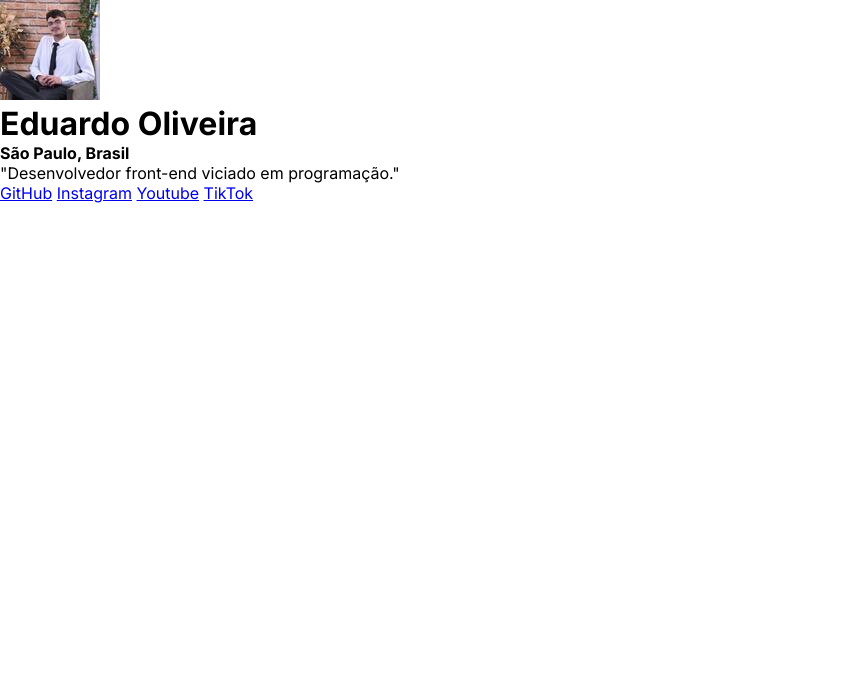
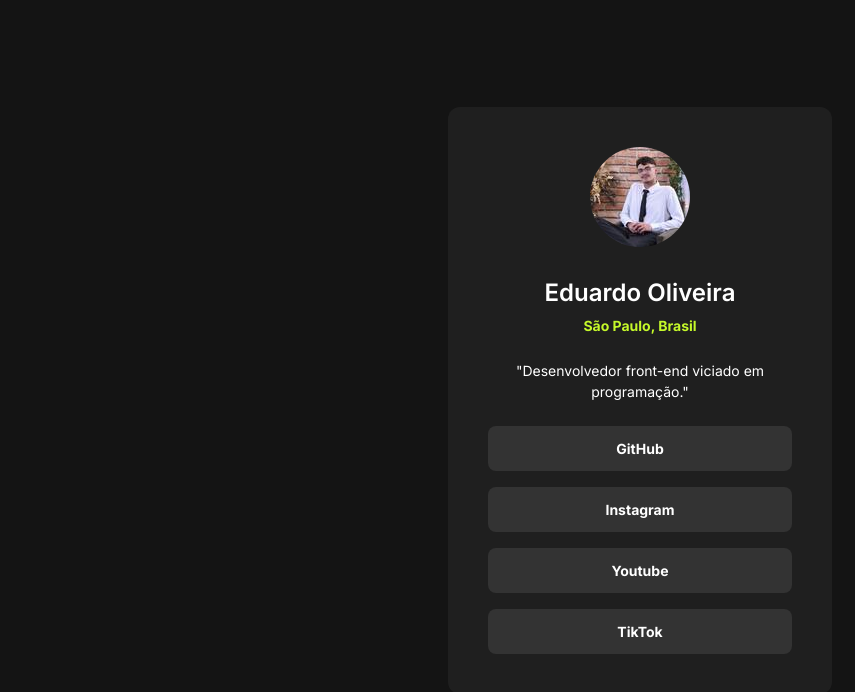
Before and after one commit to Eduuh1227/Meus-Links, a plain HTML site: page index.html in a window 1280 px wide. Shown: the whole page, without its empty margins (0-855 px from the left). Drawn offline with Linux system fonts and the light colour scheme.

Commit message:
Finalização da estilização do projeto

```diff
--- a/style.css
+++ b/style.css
@@ -4,3 +4,75 @@
     box-sizing: border-box;
     font-family: "Inter", sans-serif;
 }
+
+* {
+    margin: 0;
+    padding: 0;
+    box-sizing: border-box;
+    font-family: "Inter", sans-serif;
+}
+
+body {
+    background-color: #141414;
+    height: 100vh;
+    display: flex;
+    justify-content: center;
+    align-items: center;
+}
+
+div {
+    background-color: #1F1F1F;
+    width: 384px;
+    padding: 40px;
+    text-align: center;
+    border-radius: 12px;
+}
+
+h1, p, a {
+    color: #FFF;
+}
+
+div img {
+    border-radius: 100%;
+    margin-bottom: 24px;
+}
+
+div h1 {
+    font-size: 24px;
+    line-height: 36px;
+    font-weight: 600;
+    margin-bottom: 4px;
+}
+
+div strong {
+color: #C4F82A;
+font-size: 14px;
+line-height: 21px;
+}
+
+div p {
+    margin-block: 24px;
+    font-size: 14px;
+    line-height: 21px;
+}
+
+div a + a {
+    margin-top: 16px;
+}
+
+div a {
+    display: block;
+    text-decoration: none;
+    background-color: #333333;
+    padding: 12px;
+    border-radius: 8px;
+    font-weight: 700;
+    font-size: 14px;
+    line-height: 21px;
+}
+
+div a:hover {
+    background-color: #C4F82A;
+    color: #141414;
+    transition: 1s;
+}
```
